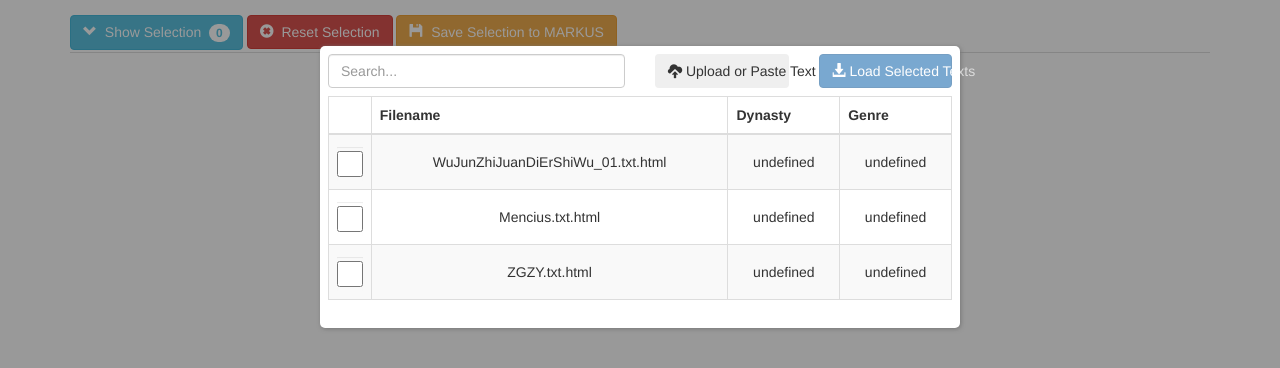
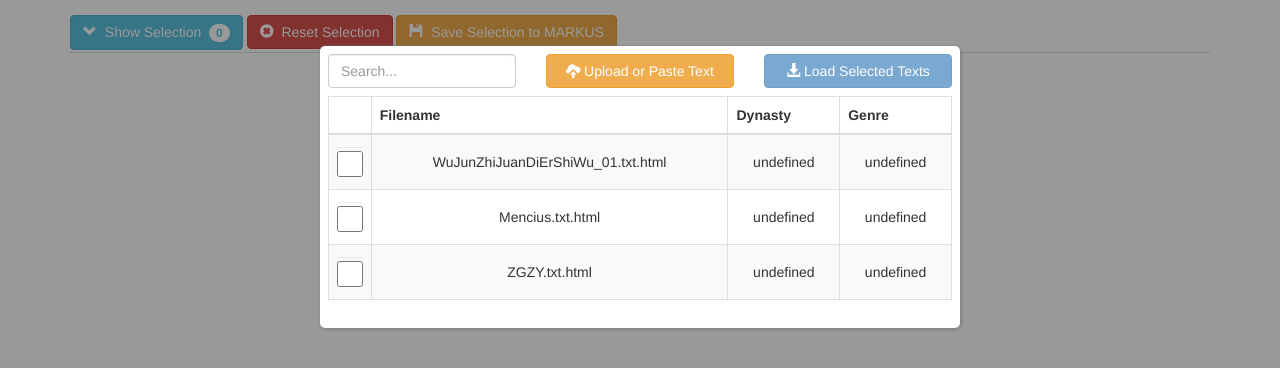
Before and after one commit to MGelein/comparativus, a website: page index.html in a window 1280 px wide. Shown: the part 54-422 px from the top of the page. Drawn offline with Linux system fonts and the light colour scheme.

Commit message:
Reworking UI for fileselection and/or upload

```diff
--- a/index.html
+++ b/index.html
@@ -204,14 +204,14 @@
         </div>
         <div id="fileSelectionMenu" class="col-xs-6">
             <div class='row'>
-                <div class='col-xs-6'>
+                <div class='col-xs-4'>
                     <input id='fileSearch' type='text' placeholder='Search...' class='form-control'>
                 </div>
-                <div class='col-xs-3'>
-                    <button id="uploadButton" type="button" class="btn btn-block btn-secondary">
+                <div class='col-xs-4'>
+                    <button id="uploadButton" type="button" class="btn btn-block btn-warning">
                         <i class="glyphicon glyphicon-cloud-upload"></i>&nbsp;Upload or Paste Text</button>
                 </div>
-                <div class='col-xs-3'>
+                <div class='col-xs-4'>
                     <button id="loadSelectedButton" type="button" class="disabled btn btn-block btn-primary">
                         <i class="glyphicon glyphicon-download-alt"></i>&nbsp;Load Selected Texts</button>
                 </div>
@@ -240,7 +240,7 @@
     <script src="js/lib/jquery.min.js"></script>
     <script src="js/lib/bootstrap.min.js"></script>
     <script src="js/lib/d3.min.js"></script>
-    <script src="dist/comparativus.min.comp.js?v=1"></script>
+    <script src="dist/comparativus.min.comp.js?v=2"></script>
     <script>
         (function (i, s, o, g, r, a, m) {
             i['GoogleAnalyticsObject'] = r; i[r] = i[r] || function () {
```
